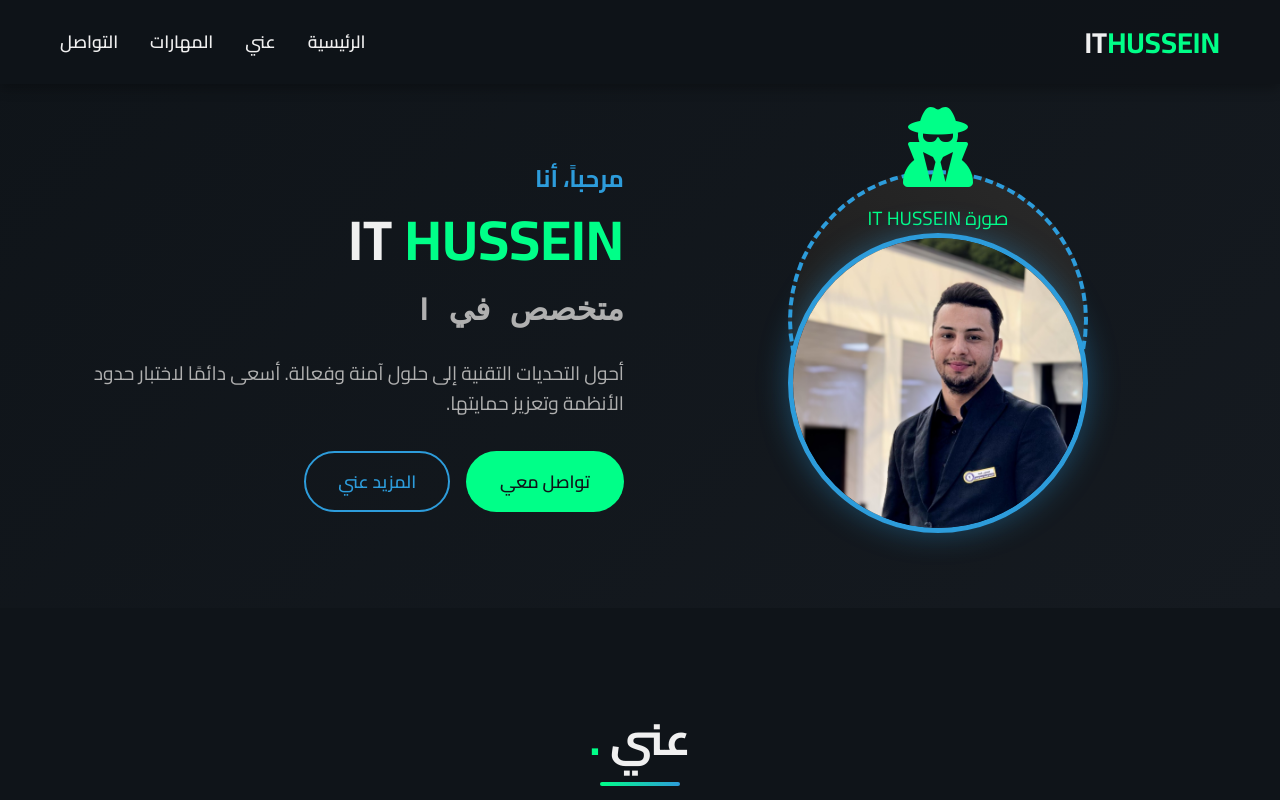
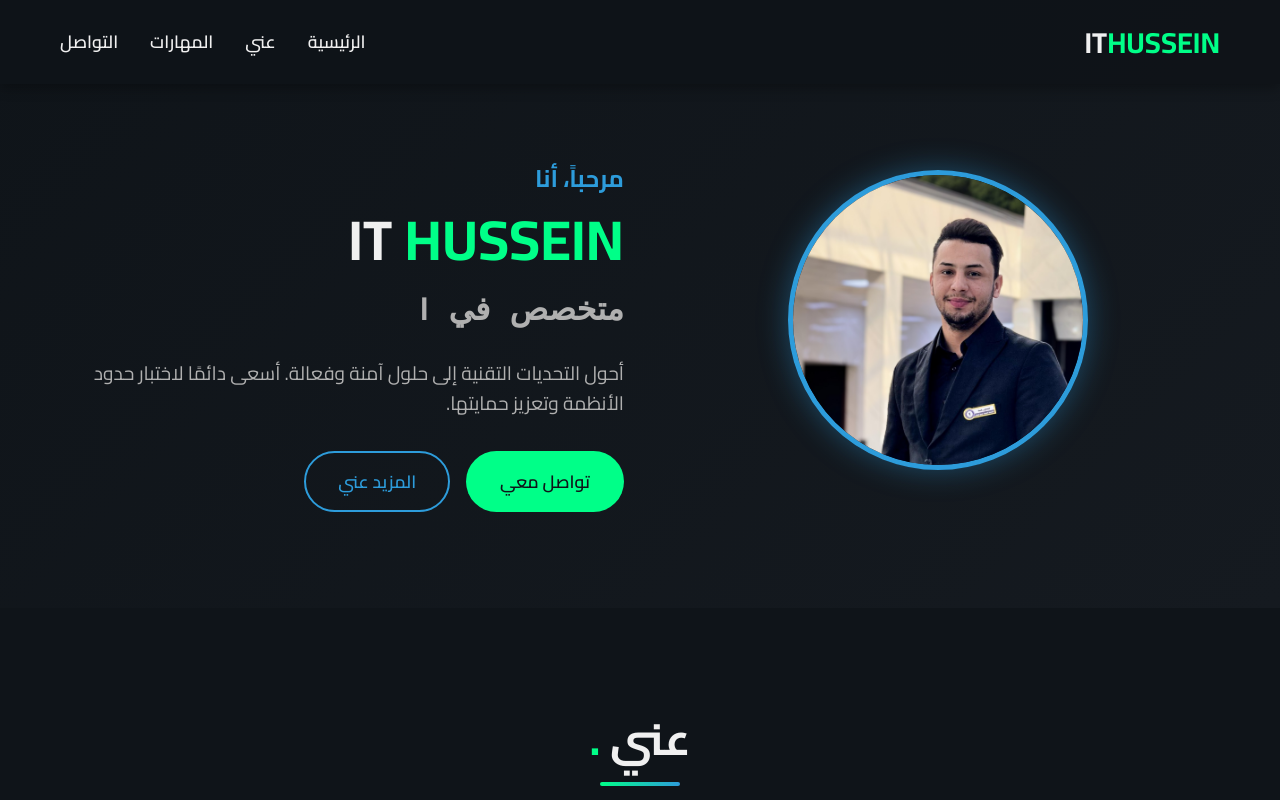
Before and after one commit to husseinraadv/web, a plain HTML site: page index.html in a window 1280 px wide. Shown: the top 800 px of the page. Drawn offline with Linux system fonts and the light colour scheme.

Commit message:
Update index.html

```diff
--- a/index.html
+++ b/index.html
@@ -31,13 +31,13 @@
         <div class="container hero-container">
             <!-- هنا ستضع صورتك الشخصية -->
             <div class="hero-image">
-                <div class="image-placeholder">
-                    <i class="fas fa-user-secret"></i>
-                    <p>صورة IT HUSSEIN</p>
-                    <!-- استبدل الكود أعلاه بالكود أدناه عند رفع صورتك -->
-<img src="https://raw.githubusercontent.com/husseinraadv/web/main/Picsart_25-01-25_18-33-26-563.jpg" alt="My Image">
-                </div>
-            </div>
+    <img
+        src="https://raw.githubusercontent.com/husseinraadv/web/main/Picsart_25-01-25_18-33-26-563.jpg"
+        alt="صورة IT HUSSEIN"
+        class="profile-image"
+    >
+</div>
+
             <div class="hero-text">
                 <h4>مرحباً، أنا</h4>
                 <h1>IT <span class="highlight">HUSSEIN</span></h1>
```
